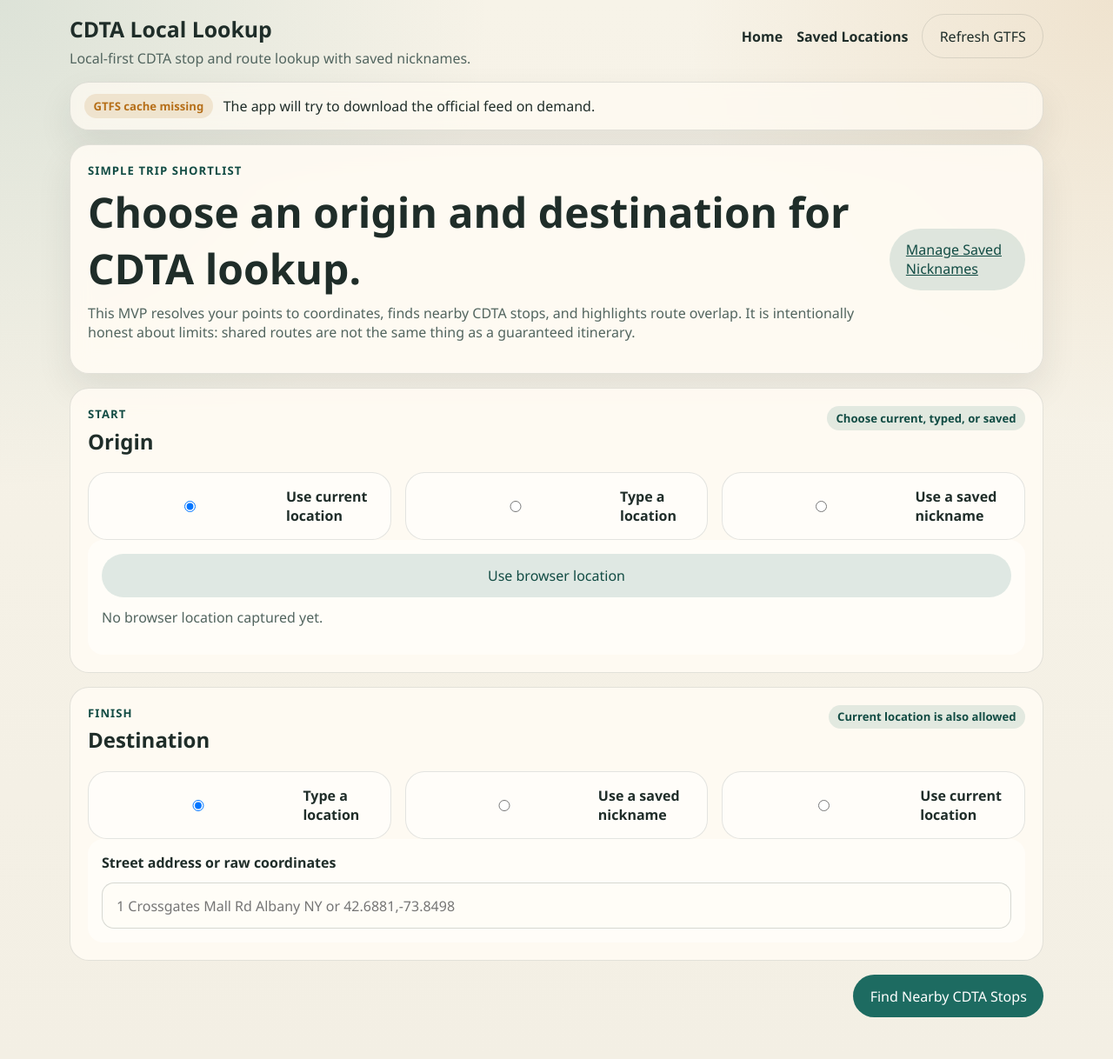
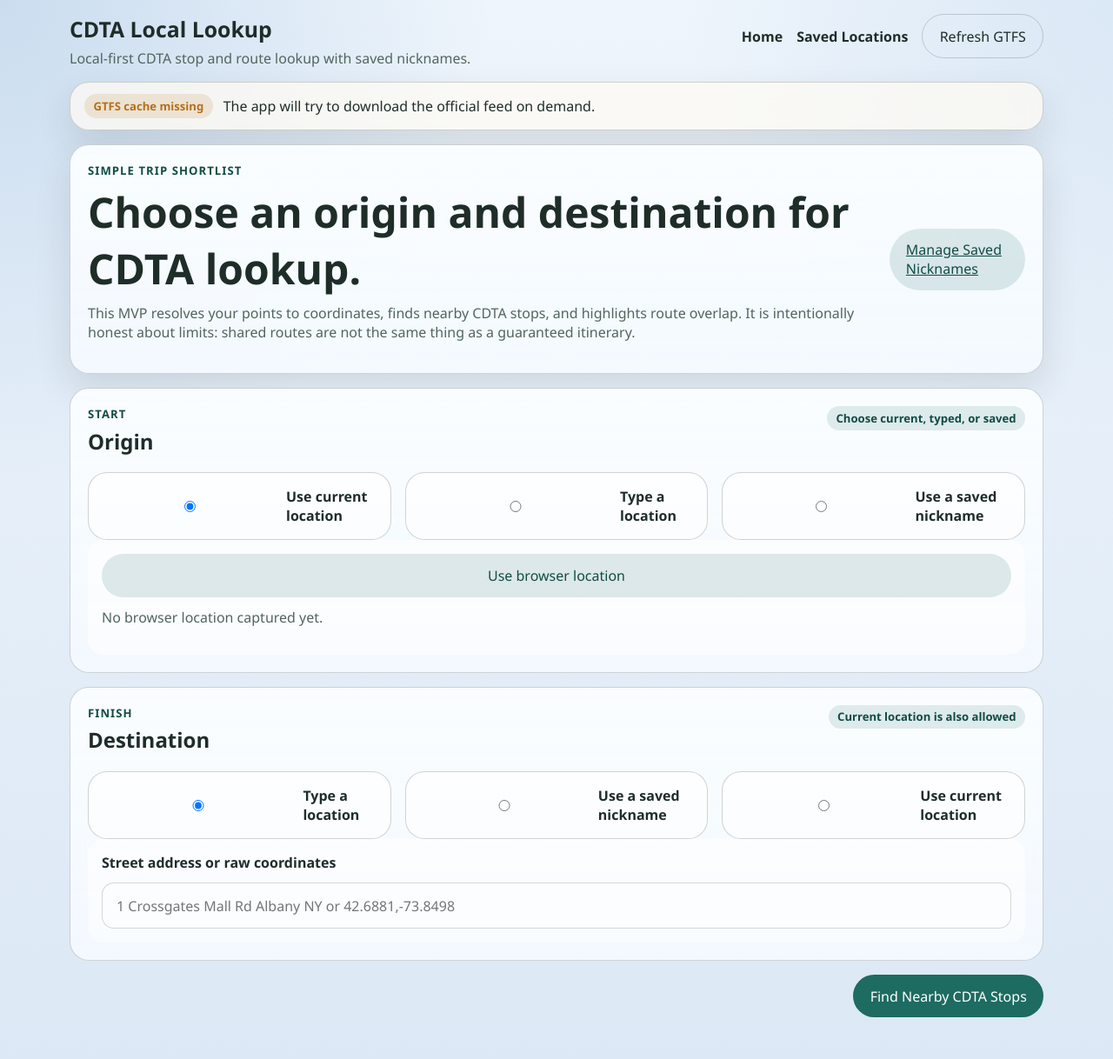
Before and after one commit to Ddeathtrapp/cdta, a Flask app: page / in a window 1280 px wide. Shown: the whole page at 87% size. Run offline with Flask 3, Linux system fonts and the light colour scheme; data that the repository does not hold is empty.

Commit message:
ui tweaks

```diff
--- a/static/style.css
+++ b/static/style.css
@@ -1,16 +1,16 @@
 :root {
-    --bg: #f3efe4;
-    --surface: rgba(255, 251, 243, 0.9);
-    --surface-strong: #fffdf7;
+    --bg: #dce8f5;
+    --surface: rgba(244, 249, 255, 0.94);
+    --surface-strong: #fcfdff;
     --ink: #1f2d29;
     --muted: #52655f;
-    --line: rgba(31, 45, 41, 0.12);
+    --line: rgba(31, 45, 41, 0.2);
     --accent: #1d6b61;
     --accent-dark: #124c44;
     --warn: #b66f19;
     --danger: #a23a2b;
     --success: #1f7a53;
-    --shadow: 0 18px 40px rgba(31, 45, 41, 0.09);
+    --shadow: 0 18px 40px rgba(31, 45, 41, 0.12);
     --radius: 22px;
 }
 
@@ -23,9 +23,9 @@ body {
     min-height: 100vh;
     color: var(--ink);
     background:
-        radial-gradient(circle at top left, rgba(29, 107, 97, 0.12), transparent 32%),
-        radial-gradient(circle at top right, rgba(182, 111, 25, 0.12), transparent 28%),
-        linear-gradient(180deg, #f7f3e8 0%, var(--bg) 100%);
+        radial-gradient(circle at top left, rgba(40, 110, 180, 0.18), transparent 32%),
+        radial-gradient(circle at top right, rgba(116, 162, 210, 0.16), transparent 28%),
+        linear-gradient(180deg, #eef5fc 0%, var(--bg) 100%);
     font-family: Aptos, "Segoe UI", sans-serif;
 }
 
@@ -128,7 +128,7 @@ body {
 
 .card {
     padding: 1.25rem;
-    background: var(--surface);
+    background: linear-gradient(180deg, rgba(250, 253, 255, 0.98) 0%, var(--surface) 100%);
     backdrop-filter: blur(12px);
 }
 
@@ -345,8 +345,20 @@ button.danger {
     border-left: 4px solid var(--danger);
 }
 
+.stop-card,
+.candidate-card {
+    background: rgba(249, 252, 255, 0.88);
+    backdrop-filter: blur(8px);
+}
+
+.stop-card h3 {
+    margin-bottom: 0.35rem;
+    font-size: clamp(1.22rem, 2vw, 1.4rem);
+    line-height: 1.2;
+}
+
 .callout-card {
-    background: rgba(255, 255, 255, 0.6);
+    background: rgba(241, 247, 255, 0.78);
 }
 
 .departures-panel {
```
